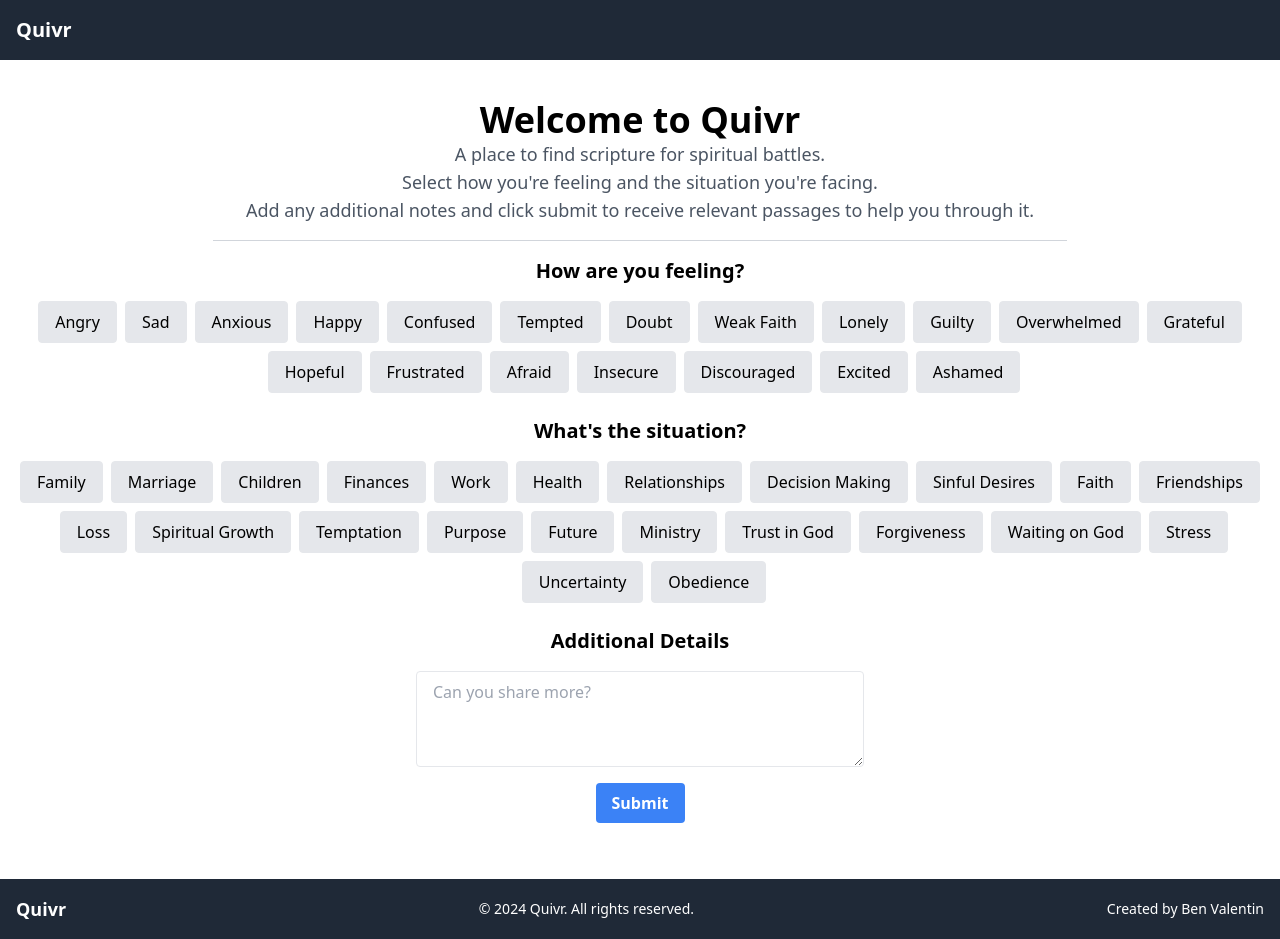
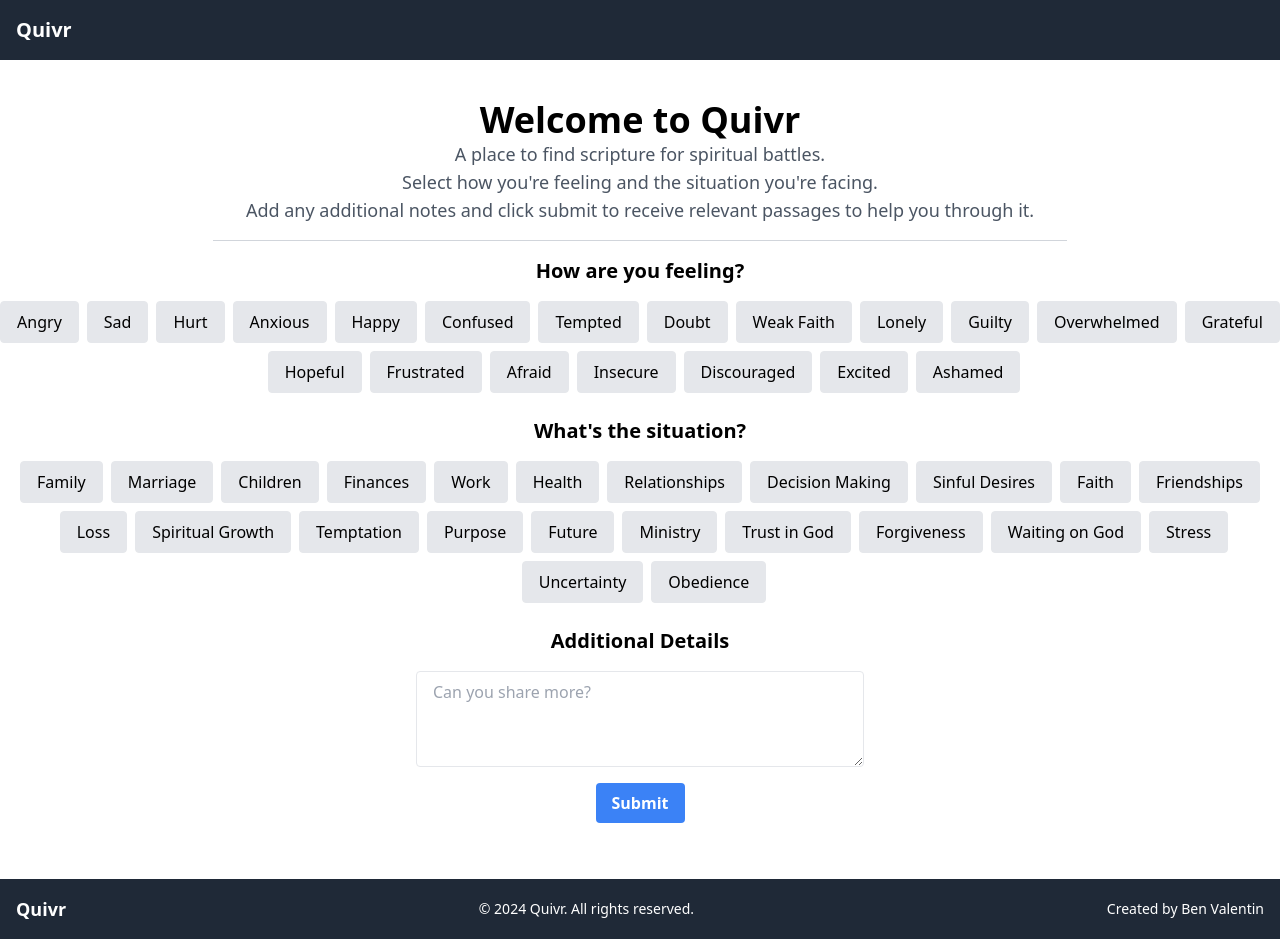
Before and after one commit to bevalen/Quivr, a Next.js app: page / in a window 1280 px wide. Built offline with nearby package versions, Linux system fonts and the light colour scheme.

Commit message:
feat: Add "Hurt" emotion to Home component

```diff
--- a/src/app/page.js
+++ b/src/app/page.js
@@ -21,6 +21,7 @@ export default function Home() {
   const emotions = [
     "Angry",
     "Sad",
+    "Hurt",
     "Anxious",
     "Happy",
     "Confused",
```
